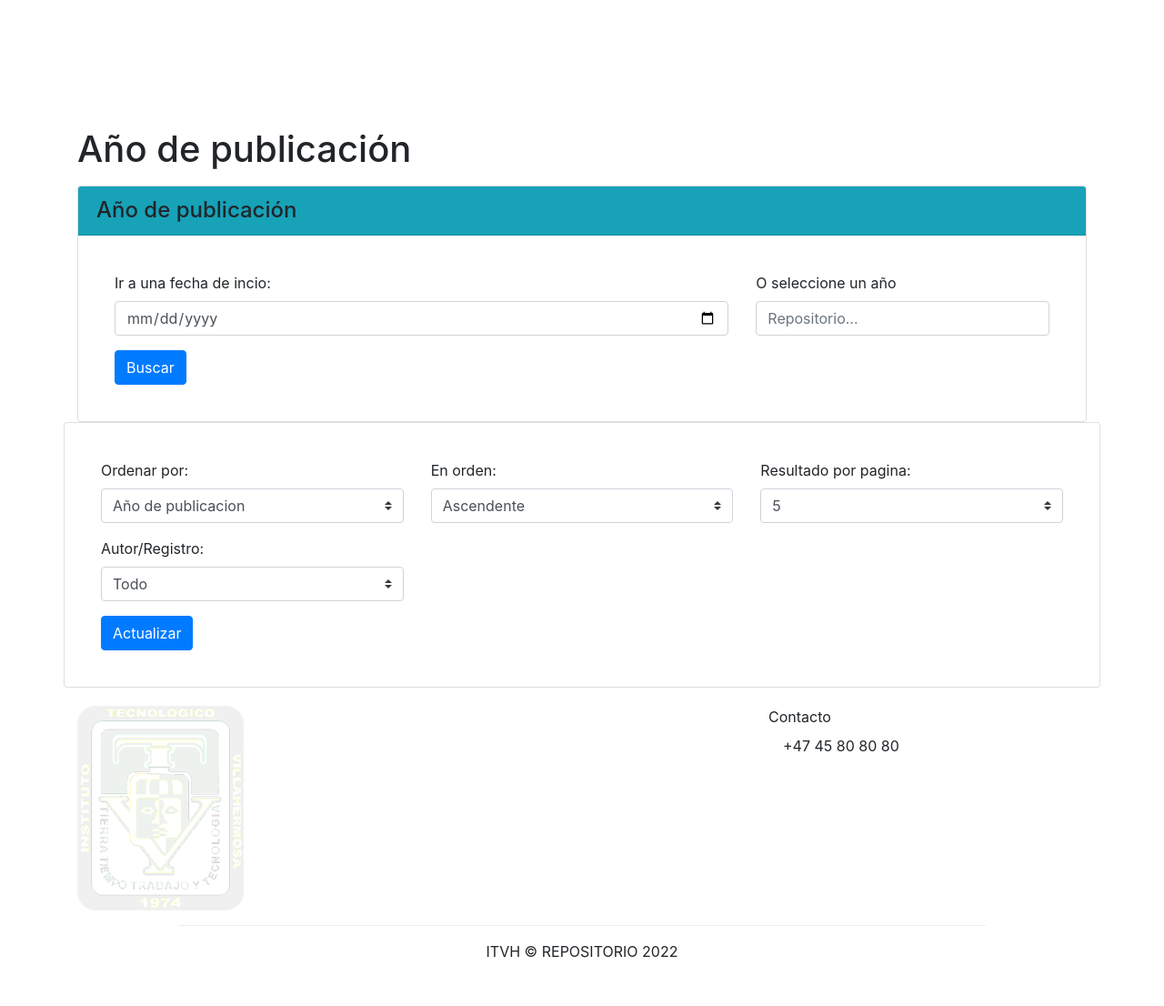
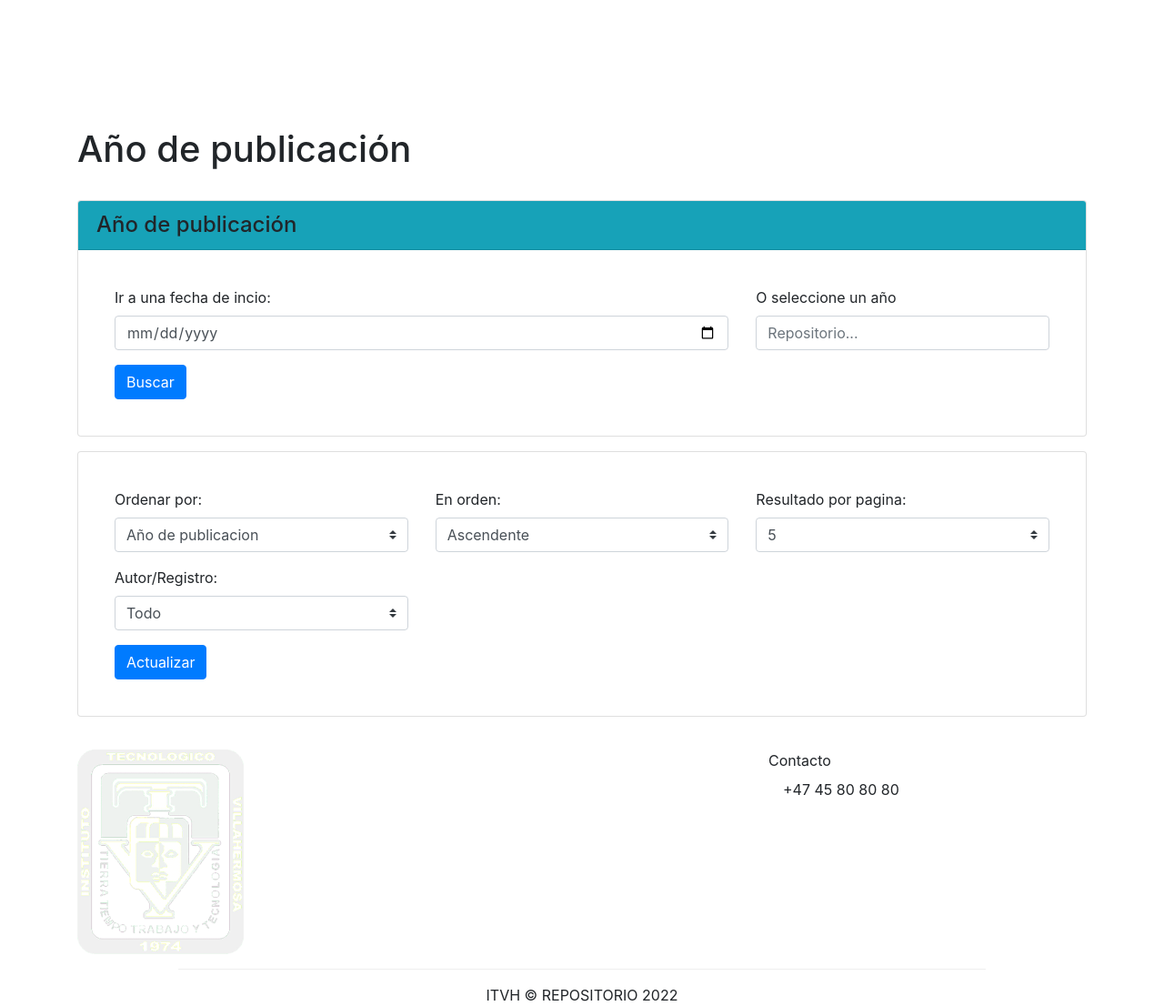
Before and after one commit to Darkerc/ITVH_REPOSITORIO, a Yii app: template views/recurso/publicacion.php in a window 1280 px wide. Shown: the whole page at 91% size. Before the commit the page ends 1053 px from the top, so only its background shows below. Run offline with PHP 8.4 and a stand-in for Yii, Linux system fonts and the light colour scheme; the template is opened without the code that fills it, so the values that code supplies are empty; a stand-in replaces the project's code that opens the database connection; style sheets or scripts are compiled from the project's sources; some libraries are stand-ins or nearby versions.

Commit message:
Añadiendo cambios a publicacion

```diff
--- a/views/recurso/publicacion.php
+++ b/views/recurso/publicacion.php
@@ -22,7 +22,7 @@ $this->params['breadcrumbs'][] = $this->title;
 
     <div class="body-content">
         <div class="row">
-            <div class="col-12">
+            <div class="col-12 mt-3">
                 <div class="card">
                     <h4 class="card-header bg-info">Año de publicación</h4>
                     <div class="card-body">
@@ -42,10 +42,7 @@ $this->params['breadcrumbs'][] = $this->title;
                     </div>
                 </div>
             </div>
-
-            <div class="body-content">
-                <div class="row">
-                    <div class="col-12">
+            <div class="col-12 mt-3">
                 <div class="card">
                     <div class="card-body">
                         <form class="row card-body">
@@ -94,10 +91,7 @@ $this->params['breadcrumbs'][] = $this->title;
                     </div>
                 </div>
             </div>
-
-                    <?php // echo $this->render('_search', ['model' => $searchModel]);
-                    ?>
-
+            <div class="col-12 mt-3">
                 <?= GridView::widget([
                     'dataProvider' => $dataProvider,
                     'filterModel' => $searchModel,
@@ -117,6 +111,6 @@ $this->params['breadcrumbs'][] = $this->title;
                         ],
                     ],
                 ]); ?>
-
-
             </div>
+        </div>
+    </div>
```
Also changed, not shown: views/site/archivo.php (added, +15 -0 lines). Lines whose indentation alone changed are shown as unchanged.
